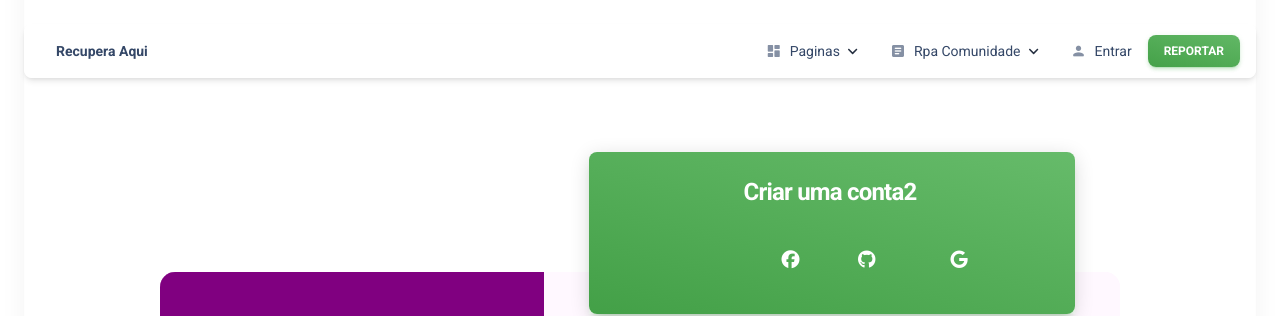
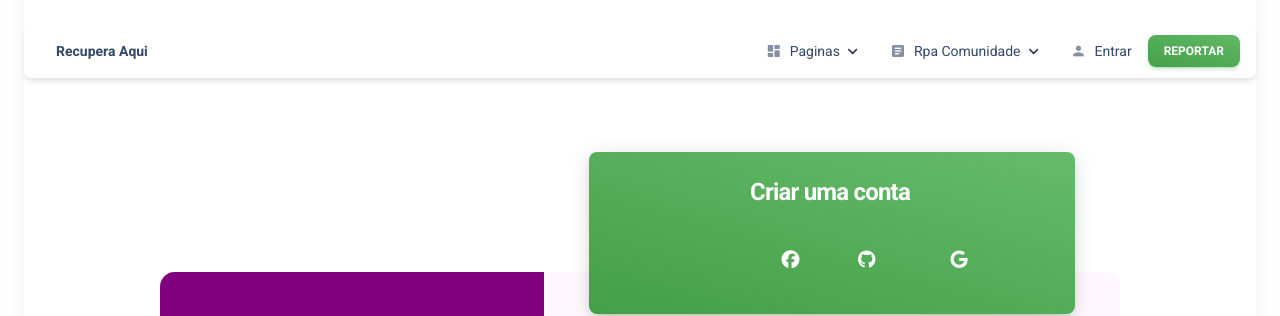
Before and after one commit to afonsoDomingos/rpa, a Vue app: page / in a window 1280 px wide. Shown: the top 316 px of the page. Built offline with nearby package versions, Linux system fonts and the light colour scheme; no server answers.

Commit message:
PA 09 - 27/04/2025: Corrigido o caminho do componente VerDocumentosadmin para Verdocumentosadmin, VerDocumentos para Verdocumentos, alterando o nome da Imagem rpa.png para rPa.png , Adicionando permissões para o Vite, Adicionando configuração unsafe-perm

```diff
--- a/package.json
+++ b/package.json
@@ -1,6 +1,7 @@
 {
   "name": "vue-material-kit-2",
   "version": "2.0.0",
+
  "scripts": {
   "prebuild": "chmod +x node_modules/.bin/vite",
   "dev": "vite",
@@ -8,6 +9,7 @@
   "preview": "vite preview --port 4173",
   "lint": "eslint . --ext .vue,.js,.jsx,.cjs,.mjs --fix --ignore-path .gitignore"
 },
+
   "dependencies": {
     "@popperjs/core": "2.11.5",
     "axios": "^1.7.9",
--- a/src/views/LandingPages/SignIn/BasicView.vue
+++ b/src/views/LandingPages/SignIn/BasicView.vue
@@ -107,7 +107,7 @@ const register = async () => {
           <div class="card-header p-0 position-relative mt-n4 mx-3 z-index-2">
             <div class="bg-gradient-success shadow-success border-radius-lg py-3 pe-1">
               <h4 class="text-white font-weight-bolder text-center mt-2 mb-0">
-                Criar uma conta2
+                Criar uma conta
               </h4>
               <div class="row mt-3">
                 <div class="col-2 text-center ms-auto">
--- a/src/views/Presentation/DashboardView.vue
+++ b/src/views/Presentation/DashboardView.vue
@@ -8,7 +8,7 @@ import Nossateam from "../../examples/footers/Nossateam.vue";
 import Header from "../../examples/Header.vue";
 
 //Vue Material Kit 2 components
-import VerDocumentosadmin from '@/components/VerDocumentosadmin.vue';
+import Verdocumentosadmin from '@/components/Verdocumentosadmin.vue';
 
 // sections
 import PresentationCounter from "./Sections/PresentationCounter.vue";
@@ -63,7 +63,7 @@ onUnmounted(() => {
 
   <div class="card card-body blur shadow-blur mx-3 mx-md-4 mt-n6">
   <!-- Componente para Exibir Documentos -->
-  <VerDocumentosadmin />
+  <Verdocumentosadmin />
   <!-- Componente para Contador de Apresentação -->
   <PresentationCounter />
 </div> <!-- Fechamento da div card -->
--- a/src/views/Presentation/PresentationView.vue
+++ b/src/views/Presentation/PresentationView.vue
@@ -10,7 +10,7 @@ import FilledInfoCard from "../../examples/cards/infoCards/FilledInfoCard.vue";
 
 //Vue Material Kit 2 components
 
-import VerDocumentos from '@/components/VerDocumentos.vue';
+import Verdocumentos from '@/components/Verdocumentos.vue';
 import MaterialSocialButton from "@/components/MaterialSocialButton.vue";
 
 
@@ -86,7 +86,7 @@ onUnmounted(() => {
 
   <div class="card card-body blur shadow-blur mx-3 mx-md-4 mt-n6">
   <!-- Componente para Exibir Documentos -->
-  <VerDocumentos />
+  <Verdocumentos />
   <!-- Componente para Contador de Apresentação -->
   <PresentationCounter />
   <!-- Componente para Definir Popover (ajuda contextual ou informações extras ao interagir com elementos) -->
```
Also changed, not shown: 1 other file (tests, documents, lock files or other folders).
